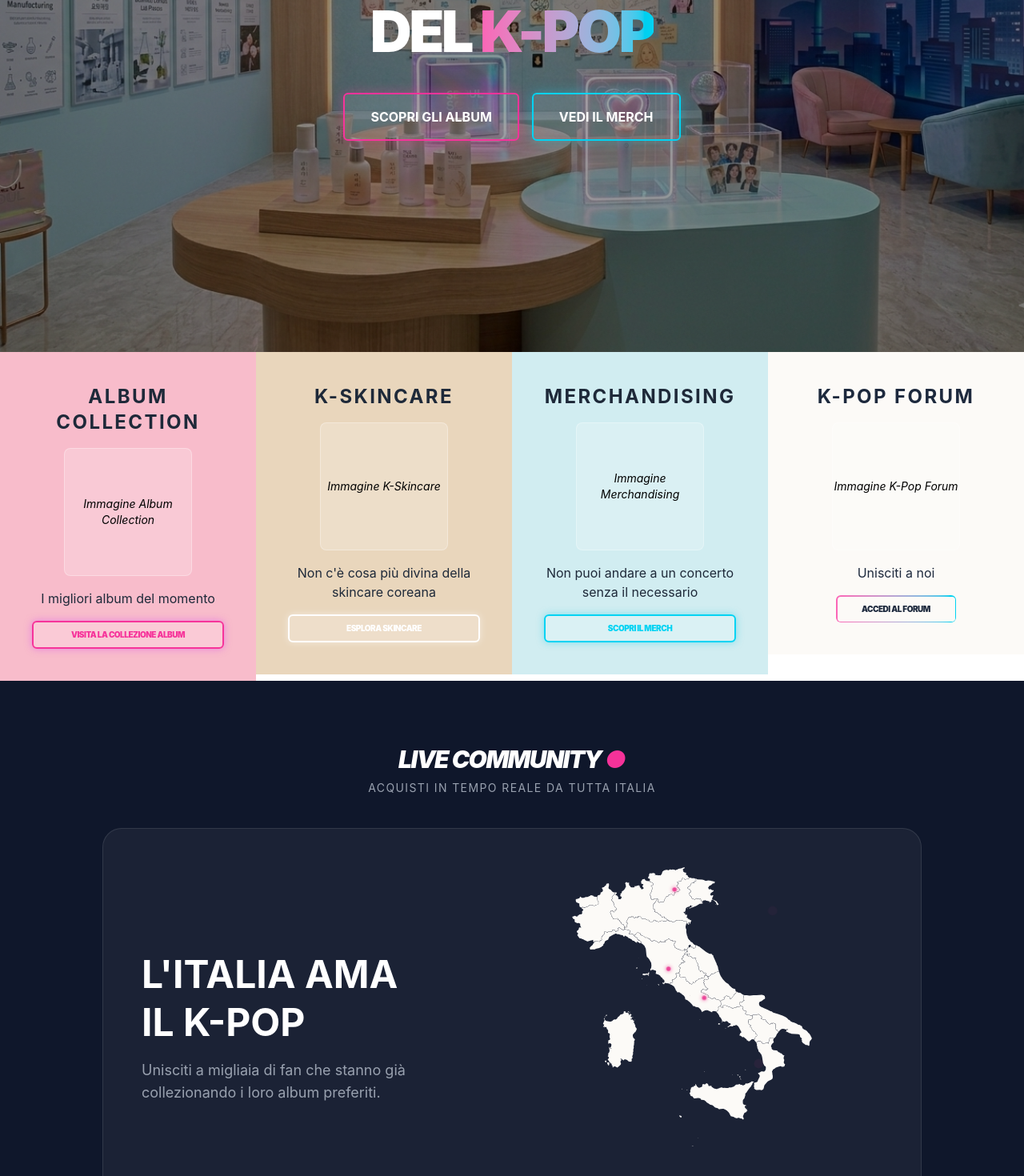
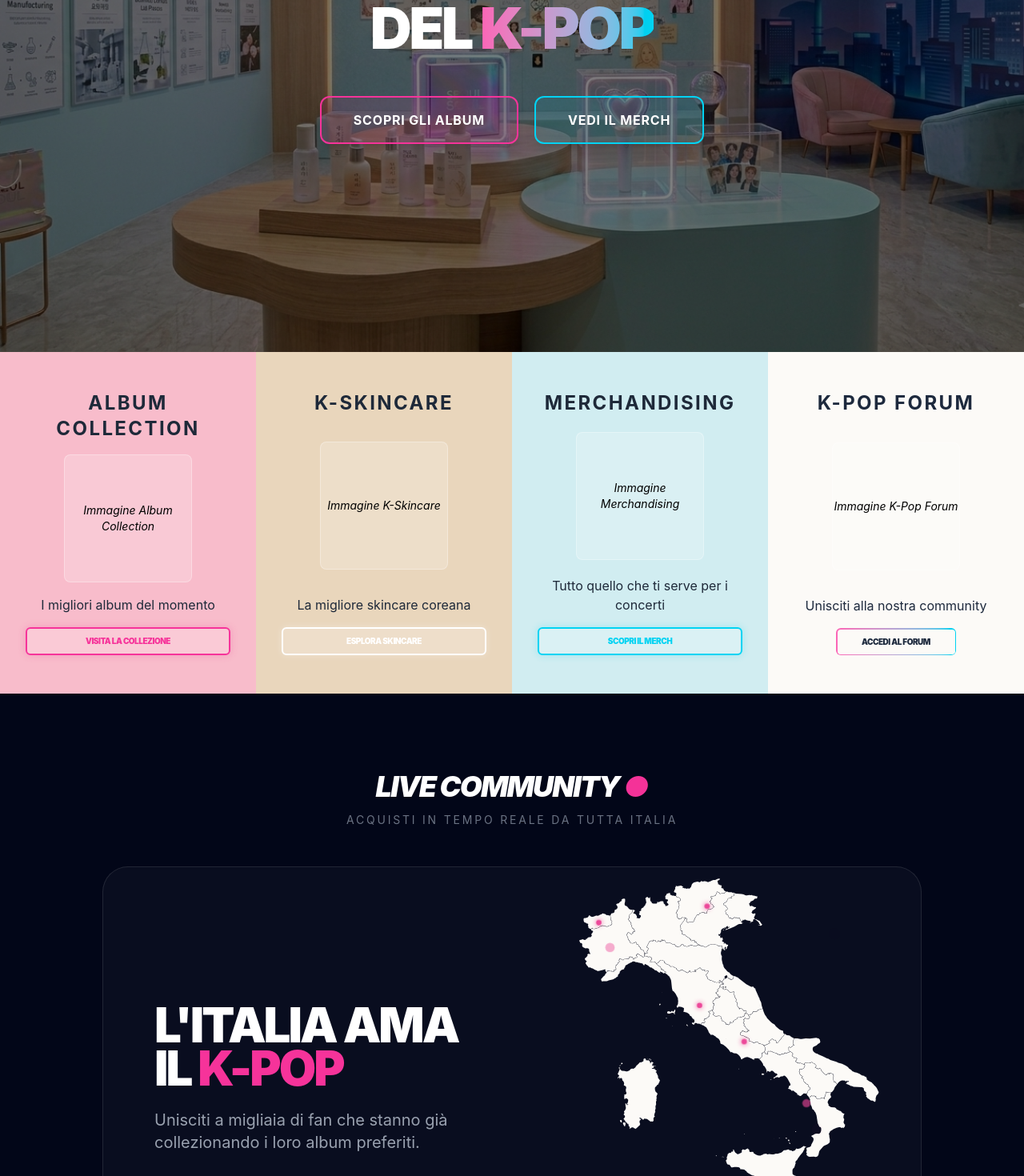
Before and after one commit to Ale9719/SeoulSoul, a React (Vite) app: page /#/ in a window 1280 px wide. Shown: the part 360-1830 px from the top of the page at 80% size. Built offline with nearby package versions, Linux system fonts and the light colour scheme.

Commit message:
aggiornamento home

```diff
--- a/src/pages/Home.jsx
+++ b/src/pages/Home.jsx
@@ -6,102 +6,84 @@ const header = 'img/header.png';
 const Home = () => {
   return (
     <>
-      {/* Hero Section: min-h invece di h-screen per evitare overflow su schermi piccoli */}
-      <main className="relative min-h-[90vh] md:h-screen flex flex-col items-center justify-center text-center px-4 py-20">
+      {/* Hero Section: Aumentato il padding e migliorata la leggibilità */}
+      <main className="relative min-h-[85vh] md:h-screen flex flex-col items-center justify-center text-center px-6 py-12">
         <div className="absolute inset-0 z-0">
           <img src={header} alt="K-Pop Background" className="w-full h-full object-cover" />
-          <div className="absolute inset-0 bg-black/40"></div>
+          <div className="absolute inset-0 bg-black/50"></div> {/* Scurito un po' di più per far leggere i bottoni */}
         </div>
 
         <div className="relative z-10 w-full max-w-4xl">
-          <h1 className="text-4xl sm:text-5xl md:text-7xl font-black text-white mb-6 tracking-tighter leading-tight">
-            ESPLORA IL MONDO <br />
-            DEL <span className="text-transparent bg-clip-text bg-gradient-to-r from-pink-400 to-cyan-400">K-POP</span>
+          <h1 className="text-4xl sm:text-6xl md:text-7xl font-black text-white mb-8 tracking-tighter leading-tight uppercase">
+            Esplora il mondo <br />
+            del <span className="text-transparent bg-clip-text bg-gradient-to-r from-pink-400 to-cyan-400">K-Pop</span>
           </h1>
 
-          <div className="flex flex-col sm:flex-row gap-4 mt-8 justify-center items-center">
+          <div className="flex flex-col sm:flex-row gap-5 mt-10 justify-center items-center w-full max-w-xs mx-auto sm:max-w-none">
             <Link to="/store?cat=album" className="w-full sm:w-auto">
-              <button className="w-full sm:px-8 py-4 border-2 bg-white/10 border-pink-500 text-white rounded-md font-bold hover:bg-pink-500 transition shadow-[0_0_15px_rgba(236,72,153,0.4)] cursor-pointer">
-                SCOPRI GLI ALBUM
+              <button className="w-full sm:px-10 py-4 border-2 bg-pink-500/10 border-pink-500 text-white rounded-xl font-bold uppercase tracking-wider hover:bg-pink-500 transition-all shadow-lg active:scale-95">
+                Scopri gli Album
               </button>
             </Link>
 
             <Link to="/store?cat=merchandising" className="w-full sm:w-auto">
-              <button className="w-full sm:px-8 py-4 border-2 bg-white/10 border-cyan-400 text-white rounded-md font-bold hover:bg-cyan-400 transition shadow-[0_0_15px_rgba(34,211,238,0.4)] cursor-pointer">
-                VEDI IL MERCH
+              <button className="w-full sm:px-10 py-4 border-2 bg-cyan-400/10 border-cyan-400 text-white rounded-xl font-bold uppercase tracking-wider hover:bg-cyan-400 transition-all shadow-lg active:scale-95">
+                Vedi il Merch
               </button>
             </Link>
           </div>
         </div>
       </main>
 
-      {/* Feature Cards: layout a colonna singola su mobile */}
+      {/* Feature Cards: Forziamo il W-FULL su mobile.
+          IMPORTANTE: Se le scritte dentro FeatureCard sono ancora piccole,
+          dovrai modificare i font-size dentro quel componente (es. text-2xl). */}
       <section className="flex flex-col md:flex-row flex-wrap w-full">
-        <div className="w-full md:w-1/2 lg:w-1/4">
+        {[
+          { title: "Album Collection", text: "I migliori album del momento", btn: "VISITA LA COLLEZIONE", bg: "bg-[#f8bccb]", neon: "border-pink-500 text-pink-500 shadow-[0_0_10px_rgba(236,72,153,0.3)]", hBg: "hover:bg-pink-500 hover:text-white" },
+          { title: "K-Skincare", text: "La migliore skincare coreana", btn: "ESPLORA SKINCARE", bg: "bg-[#e9d6bc]", neon: "border-white text-white shadow-[0_0_10px_rgba(255,255,255,0.3)]", hBg: "hover:bg-white hover:text-[#e9d6bc]" },
+          { title: "Merchandising", text: "Tutto quello che ti serve per i concerti", btn: "SCOPRI IL MERCH", bg: "bg-[#d1edf1]", neon: "border-cyan-400 text-cyan-400 shadow-[0_0_10px_rgba(34,211,238,0.3)]", hBg: "hover:bg-cyan-400 hover:text-white" },
+          { title: "K-Pop Forum", text: "Unisciti alla nostra community", btn: "ACCEDI AL FORUM", bg: "bg-[#fcfaf7]", neon: "bg-gradient-to-r from-pink-400 to-cyan-400 text-white", hBg: "hover:opacity-90", isGrad: true, tCol: "text-slate-800" }
+        ].map((card, i) => (
+          <div key={i} className="w-full md:w-1/2 lg:w-1/4 min-h-[300px] flex">
             <FeatureCard
-            title="Album Collection"
-            text="I migliori album del momento"
-            buttonText="VISITA LA COLLEZIONE ALBUM"
-            bgColor="bg-[#f8bccb]"
-            neonColor="border-pink-500 text-pink-500 shadow-[0_0_10px_rgba(217,70,239,0.5)]"
-            hoverBg="hover:bg-pink-500 hover:text-[#f8bccb]"
+              title={card.title}
+              text={card.text}
+              buttonText={card.btn}
+              bgColor={card.bg}
+              neonColor={card.neon}
+              hoverBg={card.hBg}
+              textColor={card.tCol}
+              isGradient={card.isGrad}
+              className="w-full h-full py-12 px-8" // Aumentiamo il padding interno
             />
           </div>
-        <div className="w-full md:w-1/2 lg:w-1/4">
-          <FeatureCard
-            title="K-Skincare"
-            text="Non c'è cosa più divina della skincare coreana"
-            buttonText="ESPLORA SKINCARE"
-            bgColor="bg-[#e9d6bc]"
-            neonColor="border-white text-white shadow-[0_0_10px_rgba(255,255,255,0.5)]"
-            hoverBg="hover:bg-white hover:text-[#e9d6bc]"
-          />
-        </div>
-        <div className="w-full md:w-1/2 lg:w-1/4">
-          <FeatureCard
-            title="Merchandising"
-            text="Non puoi andare a un concerto senza il necessario"
-            buttonText="SCOPRI IL MERCH"
-            bgColor="bg-[#d1edf1]"
-            neonColor="border-cyan-400 text-cyan-400 shadow-[0_0_10px_rgba(34,211,238,0.5)]"
-            hoverBg="hover:bg-cyan-400 hover:text-[#d1edf1]"
-          />
-        </div>
-        <div className="w-full md:w-1/2 lg:w-1/4">
-          <FeatureCard
-            title="K-Pop Forum"
-            text="Unisciti a noi"
-            buttonText="ACCEDI AL FORUM"
-            bgColor="bg-[#fcfaf7]"
-            neonColor="bg-gradient-to-r from-pink-400 to-cyan-400"
-            hoverBg="hover:from-blue-600 hover:to-cyan-400"
-            textColor="text-slate-800"
-            isGradient={true}
-          />
-        </div>
+        ))}
       </section>
 
-      {/* Community Section: padding responsive */}
-      <section className="bg-slate-900 py-12 md:py-20 px-6 flex flex-col items-center">
-        <h2 className="text-white text-2xl md:text-3xl font-black mb-2 uppercase italic tracking-tighter text-center">
+      {/* Community Section: Sistemato il layout per non far sparire la mappa */}
+      <section className="bg-slate-950 py-16 md:py-24 px-6 flex flex-col items-center">
+        <div className="text-center mb-12">
+          <h2 className="text-white text-3xl md:text-4xl font-black mb-3 uppercase italic tracking-tighter">
             Live Community <span className="text-pink-500 animate-pulse">●</span>
           </h2>
-        <p className="text-gray-400 mb-10 text-xs md:text-sm uppercase tracking-widest text-center">
+          <p className="text-gray-500 text-xs md:text-sm uppercase tracking-[0.2em]">
             Acquisti in tempo reale da tutta Italia
           </p>
+        </div>
 
-        <div className="w-full max-w-5xl bg-white/5 border border-white/10 rounded-2xl md:rounded-3xl p-6 md:p-12 flex flex-col lg:flex-row items-center gap-10">
-          <div className="flex-1 text-center lg:text-left">
-            <h3 className="text-white text-3xl md:text-5xl font-bold mb-4 leading-tight">
-              L'ITALIA AMA <br className="hidden md:block" /> IL K-POP
+        <div className="w-full max-w-5xl bg-white/[0.03] border border-white/10 rounded-[2rem] p-8 md:p-16 flex flex-col lg:flex-row items-center gap-12">
+          <div className="flex-1 text-center lg:text-left order-2 lg:order-1">
+            <h3 className="text-white text-4xl md:text-6xl font-black mb-6 leading-[0.9] uppercase tracking-tighter">
+              L'Italia ama <br /> il <span className="text-pink-500">K-Pop</span>
             </h3>
-            <p className="text-gray-400 text-base md:text-lg">
+            <p className="text-gray-400 text-lg md:text-xl max-w-md mx-auto lg:mx-0">
               Unisciti a migliaia di fan che stanno già collezionando i loro album preferiti.
             </p>
           </div>
-          <div className="flex-1 w-full flex justify-center overflow-hidden">
-            {/* Contenitore per la mappa per evitare che rompa il layout */}
-            <div className="scale-90 md:scale-100">
+
+          <div className="flex-1 w-full flex justify-center order-1 lg:order-2">
+            <div className="relative w-full max-w-[300px] md:max-w-none transform scale-110 md:scale-125">
               <ItalyMap />
             </div>
           </div>
```
Lines whose indentation alone changed are shown as unchanged.
